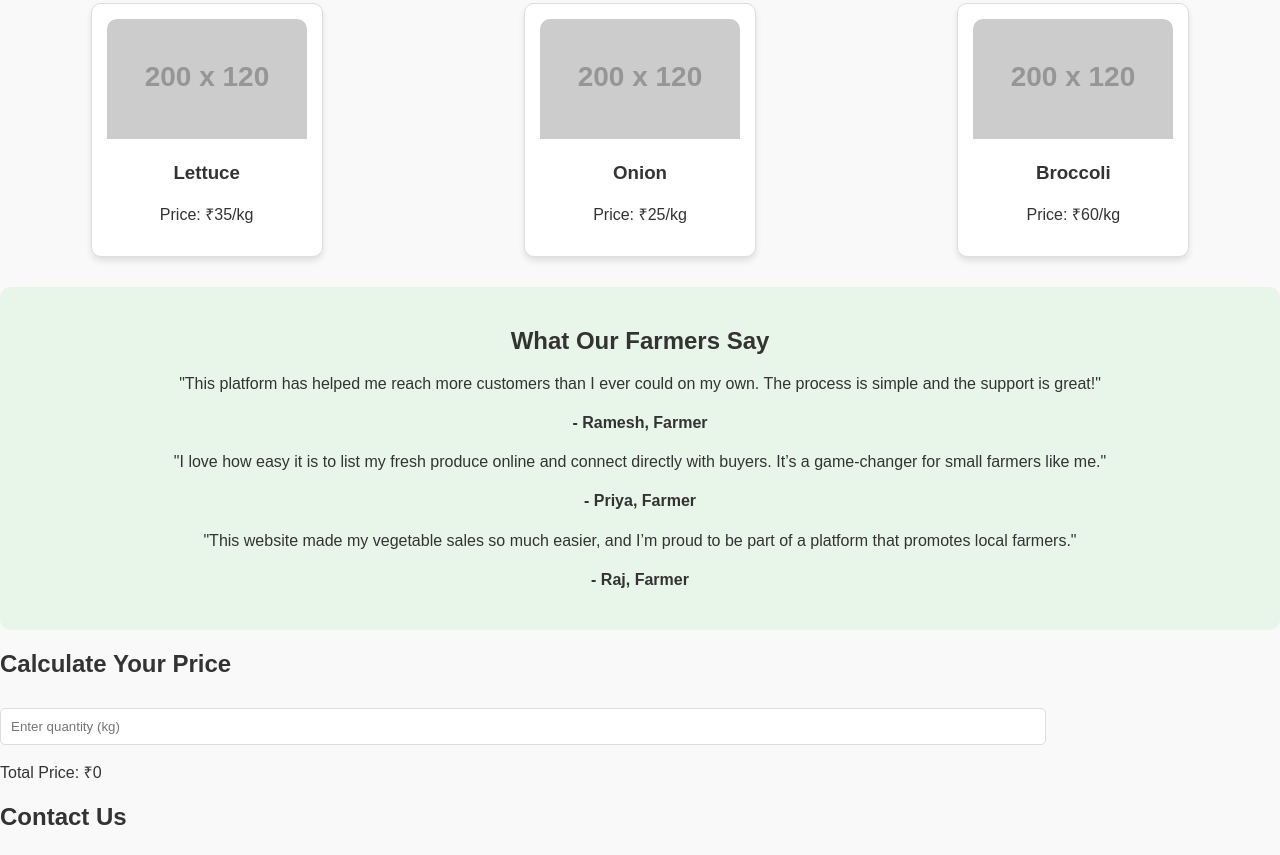
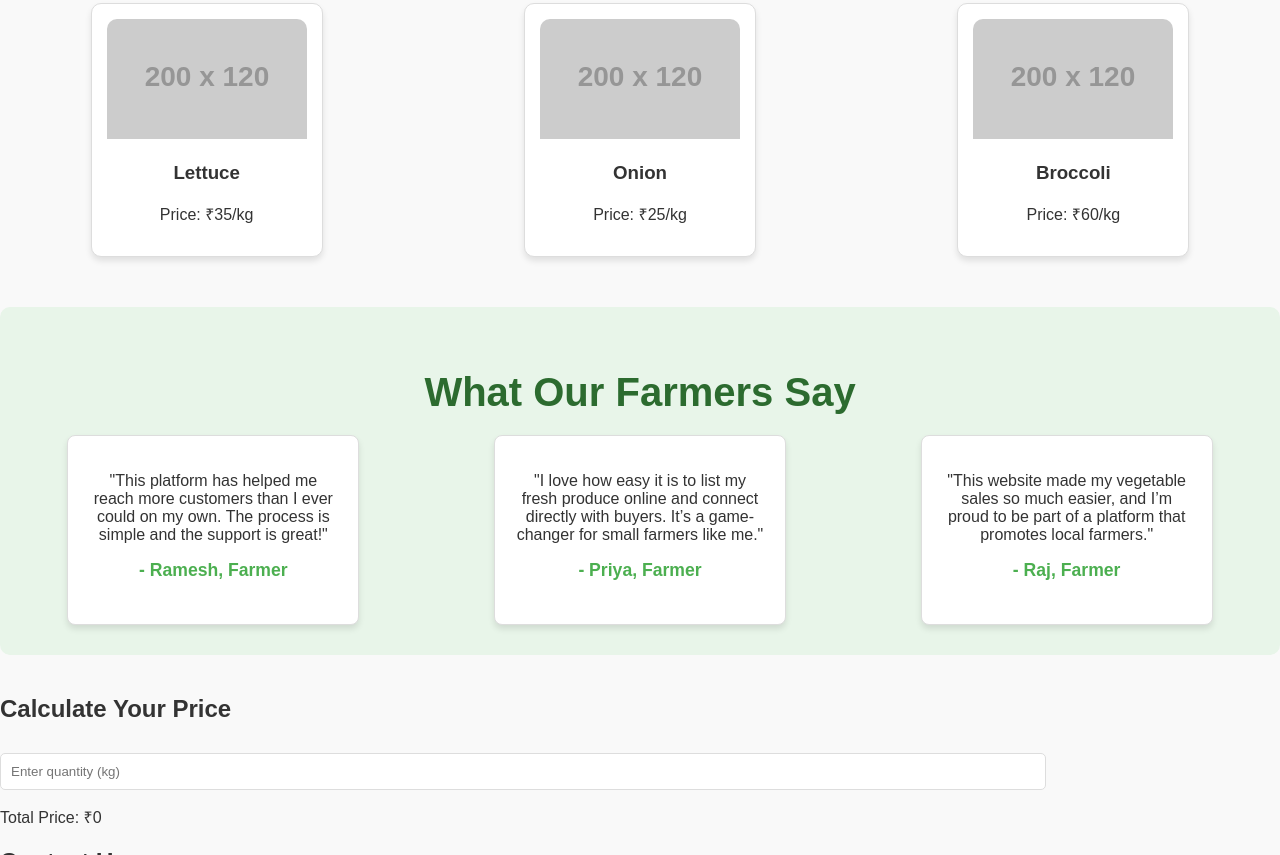
Before and after one commit to saichowdary1122/farmers-website, a plain HTML site: page index.html in a window 1280 px wide. Shown: the part 555-1410 px from the top of the page. Drawn offline with Linux system fonts and the light colour scheme; placeholder pictures from the web are drawn by us.

Commit message:
Update styles.css

```diff
--- a/styles.css
+++ b/styles.css
@@ -98,6 +98,49 @@ footer {
     border-radius: 10px;
 }
 
+/* Testimonials Section Styling */
+#testimonials {
+    background-color: #e8f5e9;
+    padding: 30px 10px;
+    text-align: center;
+    border-radius: 10px;
+    margin: 40px 0;
+}
+
+#testimonials h2 {
+    font-size: 2.5rem;
+    color: #2c6b2f;
+    margin-bottom: 20px;
+}
+
+.testimonial-container {
+    display: flex;
+    justify-content: space-around;
+    flex-wrap: wrap;
+    gap: 20px;
+}
+
+.testimonial-card {
+    background-color: white;
+    border: 1px solid #ddd;
+    padding: 20px;
+    width: 250px;
+    border-radius: 8px;
+    box-shadow: 0 4px 6px rgba(0, 0, 0, 0.1);
+}
+
+.testimonial-card p {
+    font-size: 1rem;
+    color: #333;
+}
+.testimonial-card h4 {
+    font-size: 1.1rem;
+    font-weight: bold;
+    color: #4CAF50;
+    margin-top: 15px;
+}
+
+
 /* Contact Section */
 #contact form {
     display: flex;
```
